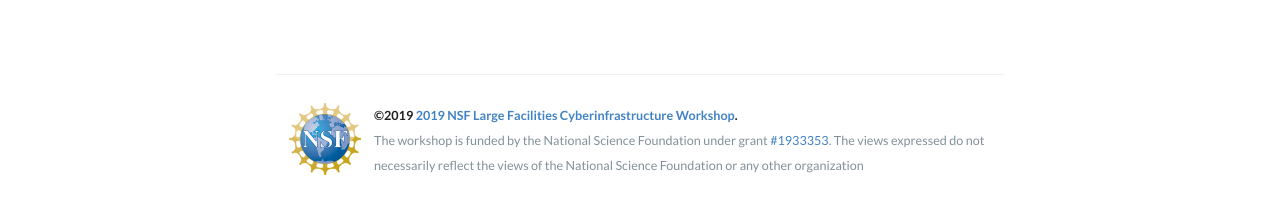
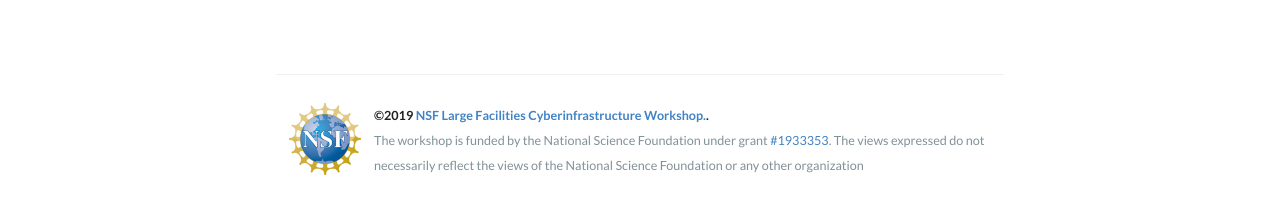
Before and after one commit to facilitiesci/facilitiesci.github.io, a Jekyll site: the page built from index.md, in a window 1280 px wide. Shown: the part 1087-1290 px from the top of the page. Built offline with Jekyll 4.4.1, drawn with Linux system fonts in a browser that asks for light colours; nearby versions of some CDN libraries.

Commit message:
Update page-footer.html

```diff
--- a/_includes/page-footer.html
+++ b/_includes/page-footer.html
@@ -2,6 +2,6 @@
   <div style="float: left; padding-left: 1em; padding-right: 1em; width: 7rem">
     <img src="assets/images/nsf.png"/>
   </div>
-  <span class="site-footer-owner">&copy;2019 <a href="{{ site.url }}">{{ site.title }}</a>.</span>
+  <span class="site-footer-owner">&copy;2019 <a href="{{ site.url }}">NSF Large Facilities Cyberinfrastructure Workshop.</a>.</span>
   <span class="site-footer-credits">The workshop is funded by the National Science Foundation under grant <a href="https://nsf.gov/awardsearch/showAward?AWD_ID=1933353" target="_blank">#1933353</a>. The views expressed do not necessarily reflect the views of the National Science Foundation or any other organization</span>
 </footer>
```
